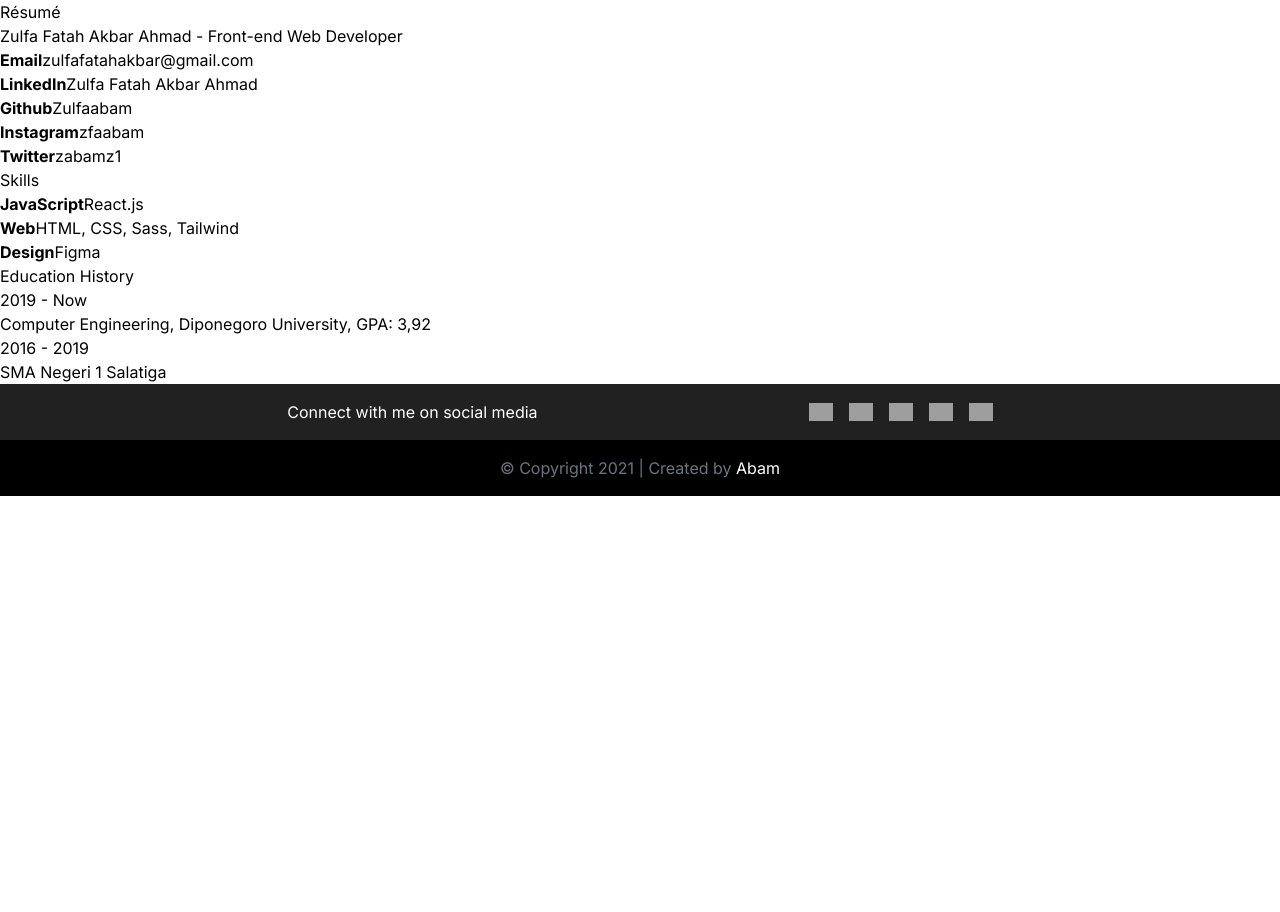
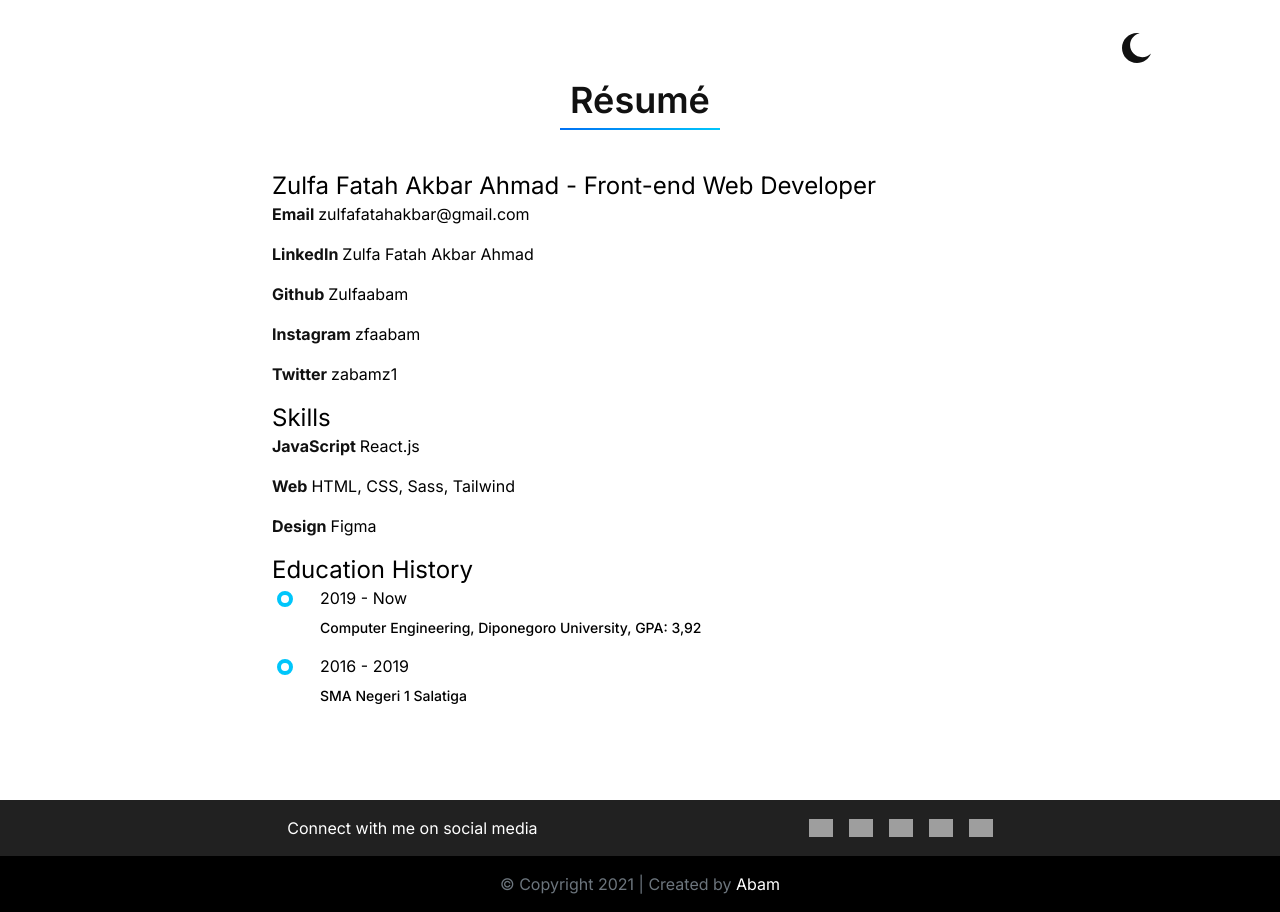
Before and after one commit to Zulfaabam/portfolio-v2, a React (Create React App) app: page /fullprofile in a window 1280 px wide. Before the commit the page ends 800 px from the top, so only its background shows below. Built offline with nearby package versions, Linux system fonts and the light colour scheme; grey boxes are pictures that could not be loaded.

Commit message:
full tailwind css

```diff
--- a/src/components/Hero.js
+++ b/src/components/Hero.js
@@ -1,5 +1,6 @@
 import React from 'react'
 import { motion } from 'framer-motion'
+import TopNav from './TopNav'
 
 export default function Hero() {
   const title = `Hello, I'm Abam`
@@ -42,17 +43,7 @@ export default function Hero() {
       className="header bg-hero-light dark:bg-hero-dark bg-cover bg-top md:bg-left w-full h-[450px] xl:h-[750px] py-5 sm:py-10 xl:py-20 text-center sm:text-left"
       id="header"
     >
-      <motion.div
-        className="theme-changer absolute right-[10%] xl:right-[15%] 2xl:right-[20%] bg-btn-light dark:bg-btn-dark bg-cover w-[30px] aspect-square cursor-pointer transition-all"
-        initial={{ y: '-100vh' }}
-        animate={{ y: 0 }}
-        transition={{
-          type: 'spring',
-        }}
-        onClick={() => {
-          document.documentElement.classList.toggle('dark')
-        }}
-      ></motion.div>
+      <TopNav />
       <div className="intro-wrapper h-full flex flex-col sm:flex-row-reverse justify-center items-center sm:gap-4 md:gap-6 lg:gap-12">
         <motion.div
           className="intro-img flex justify-center items-center"
@@ -72,7 +63,7 @@ export default function Hero() {
         </motion.div>
         <div className="intro-info p-8 sm:p-0 flex flex-col gap-1 sm:items-start">
           <motion.h1
-            className="title text-white font-bold text-4xl md:text-5xl lg:text-6xl"
+            className="title"
             initial="hidden"
             animate="visible"
             variants={sentence}
--- /dev/null
+++ b/src/components/TopNav.js
@@ -0,0 +1,22 @@
+import React from 'react'
+import { motion } from 'framer-motion'
+
+export default function TopNav() {
+  return (
+    <div className="topnav w-full h-24 fixed top-0 left-0">
+      <div className="max-w-5xl mx-auto h-full flex items-center">
+        <motion.div
+          className="theme-changer"
+          initial={{ y: '-100vh' }}
+          animate={{ y: 0 }}
+          transition={{
+            type: 'spring',
+          }}
+          onClick={() => {
+            document.documentElement.classList.toggle('dark')
+          }}
+        ></motion.div>
+      </div>
+    </div>
+  )
+}
--- a/src/index.css
+++ b/src/index.css
@@ -4,7 +4,19 @@
 @tailwind utilities;
 
 @layer components {
+  .title {
+    @apply text-white font-bold text-4xl md:text-5xl lg:text-6xl;
+  }
+
   .subtitle {
     @apply text-dark dark:text-white text-2xl md:text-3xl lg:text-4xl font-semibold after:w-40 after:h-[0.1rem] after:block after:my-2 after:mx-auto after:bg-gradient-to-r after:from-blue after:to-blue-light text-center;
   }
+
+  .theme-changer {
+    @apply ml-auto bg-btn-light dark:bg-btn-dark bg-cover w-[30px] aspect-square cursor-pointer transition-all;
+  }
+
+  .circles {
+    @apply relative pr-8 pl-10 mb-4 before:absolute before:top-[5px] before:left-[5px] before:w-4 before:h-4 before:bg-white before:border-4 before:border-blue-light before:rounded-full before:z-10;
+  }
 }
--- a/src/pages/FullProfile.js
+++ b/src/pages/FullProfile.js
@@ -3,6 +3,7 @@ import { motion } from 'framer-motion'
 import Footer from '../components/Footer'
 // import './Profile.css'
 import { dataLists } from '../components/Lists'
+import TopNav from '../components/TopNav'
 
 export default function FullProfile() {
   return (
@@ -14,26 +15,19 @@ export default function FullProfile() {
       exit={{ y: '-100vh' }}
       transition={{ duration: 0.5 }}
     >
-      <div className="content-profile">
-        <motion.div
-          className="theme-changer"
-          initial={{ y: '-100vh' }}
-          animate={{ y: 0 }}
-          transition={{
-            type: 'spring',
-          }}
-          onClick={() => {
-            document.body.classList.toggle('light')
-          }}
-        ></motion.div>
-        <div className="resume-wrapper">
-          <h1 className="title">Résumé</h1>
+      <div className="content-profile w-full h-screen py-20 bg-white dark:bg-dark bg-cover bg-center transition-all">
+        <TopNav />
+        <div className="resume-wrapper flex flex-col justify-center px-4 overflow-hidden max-w-3xl mx-auto">
+          <h1 className="subtitle mb-8">Résumé</h1>
           <div className="resume-detail">
-            <h2>Zulfa Fatah Akbar Ahmad - Front-end Web Developer</h2>
+            <h2 className="dark:text-white text-2xl">
+              Zulfa Fatah Akbar Ahmad - Front-end Web Developer
+            </h2>
             <ul>
               {dataLists.map((dataList, index) => {
                 return (
                   <Data
+                    key={index}
                     content={dataList.content}
                     link={dataList.link}
                     name={dataList.name}
@@ -41,27 +35,30 @@ export default function FullProfile() {
                 )
               })}
             </ul>
-            <h2>Skills</h2>
+            <h2 className="dark:text-white text-2xl">Skills</h2>
             <ul>
               <Skill type="JavaScript" content="React.js" />
               <Skill type="Web" content="HTML, CSS, Sass, Tailwind" />
               <Skill type="Design" content="Figma" />
             </ul>
-            <h2>Education History</h2>
-            <div className="timeline">
-              <div className="container right">
-                <div className="content">
-                  <h3>2019 - Now</h3>
-                  <p>Computer Engineering, Diponegoro University, GPA: 3,92</p>
-                </div>
-              </div>
-              <div className="container right">
-                <div className="content">
-                  <h3>2016 - 2019</h3>
-                  <p>SMA Negeri 1 Salatiga</p>
-                </div>
+            <h2 className="dark:text-white text-2xl">Education History</h2>
+            <div className="circles">
+              <div className="px-2">
+                <h3 className="dark:text-white text-base ">2019 - Now</h3>
+                <p className="dark:text-white my-2 text-sm font-medium">
+                  Computer Engineering, Diponegoro University, GPA: 3,92
+                </p>
               </div>
             </div>
+            <div className="circles">
+              <div className="px-2">
+                <h3 className="dark:text-white text-base ">2016 - 2019</h3>
+                <p className="dark:text-white my-2 text-sm font-medium">
+                  SMA Negeri 1 Salatiga
+                </p>
+              </div>
+            </div>
+            <div className="timeline relative w-[300px] after:absolute after:w-[3px] after:bg-white after:top-0 after:bottom-0 after:left-3"></div>
           </div>
         </div>
       </div>
@@ -73,9 +70,14 @@ export default function FullProfile() {
 const Data = ({ content, link, name }) => {
   return (
     <>
-      <li>
-        <strong>{content}</strong>
-        <a href={link} target="_blank" rel="noreferrer">
+      <li className="relative mb-4 transition-all before:bg-blue-light before:absolute before:w-0 before:h-[2px] before:transition-all before:top-[23px] before:right-full hover:before:w-full hover:before:right-0">
+        <strong className="text-dark dark:text-blue-light">{content}</strong>
+        <a
+          href={link}
+          target="_blank"
+          rel="noreferrer"
+          className="dark:text-white ml-1 transition-all cursor-pointer"
+        >
           {name}
         </a>
       </li>
@@ -86,9 +88,9 @@ const Data = ({ content, link, name }) => {
 const Skill = ({ content, type }) => {
   return (
     <>
-      <li>
-        <strong>{type}</strong>
-        <span>{content}</span>
+      <li className="relative mb-4 transition-all before:bg-blue-light before:absolute before:w-0 before:h-[2px] before:transition-all before:top-[23px] before:right-full hover:before:w-full hover:before:right-0">
+        <strong className="text-dark dark:text-blue-light">{type}</strong>
+        <span className="dark:text-white ml-1">{content}</span>
       </li>
     </>
   )
--- a/src/pages/Profile.css
+++ /dev/null
@@ -1,155 +0,0 @@
-.content-profile {
-  background: var(--bg-header);
-  background-size: cover;
-  background-position: center;
-
-  width: 100%;
-  height: 100vh;
-  padding: 80px 0;
-
-  transition: all 200ms ease;
-}
-
-.resume-wrapper {
-  display: flex;
-  flex-direction: column;
-  justify-content: center;
-  padding: 0 1rem;
-  overflow: hidden;
-  max-width: 768px;
-  margin: 0 auto;
-}
-
-.resume-wrapper h1 {
-  margin-bottom: 2rem;
-}
-
-.resume-detail h2 {
-  color: white;
-  font-size: 24px;
-}
-
-.resume-detail ul {
-  list-style: none;
-  margin: 0;
-  padding: 0;
-}
-
-li {
-  position: relative;
-  margin-bottom: 1rem;
-  transition: all 500ms ease;
-}
-
-li::before {
-  background-color: var(--blue-light);
-  position: absolute;
-  content: '';
-  width: 0;
-  height: 2px;
-  transition: all 0.75s ease;
-  top: 23px;
-  right: 100%;
-}
-
-li:hover::before {
-  width: 100%;
-  right: 0;
-  transition: all 0.75s ease;
-}
-
-li strong {
-  color: var(--blue-light);
-}
-
-li a {
-  text-decoration: none;
-  color: white;
-  margin-left: 5px;
-  transition: all 300ms ease;
-  cursor: pointer;
-}
-
-li span {
-  color: white;
-  margin-left: 5px;
-}
-
-.timeline {
-  position: relative;
-  width: 300px;
-}
-
-/*vertical ruler*/
-.timeline::after {
-  content: '';
-  position: absolute;
-  width: 3px;
-  background-color: white;
-  top: 0;
-  bottom: 0;
-  left: 1rem;
-}
-
-.container {
-  position: relative;
-  padding: 0 2rem 0 2.5rem;
-  margin-bottom: 1rem;
-}
-
-/* The circles */
-.container::before {
-  content: '';
-  position: absolute;
-  top: 0.5rem;
-  left: 5px;
-  width: 1rem;
-  height: 1rem;
-  background-color: white;
-  border: 4px solid var(--blue-light);
-  border-radius: 50%;
-  z-index: 1;
-}
-
-.content {
-  position: relative;
-  padding: 0.5rem;
-  /* border: 1px solid white;
-  border-radius: 10px; */
-}
-
-.content h3 {
-  color: white;
-  font-size: 1rem;
-  margin: 0;
-}
-
-.content p {
-  color: white;
-  margin: 10px 0;
-  font-size: 14px;
-  font-weight: 500;
-  line-height: 1.25rem;
-}
-
-@media screen and (min-width: 768px) {
-  /* .resume-wrapper {
-    padding: 0 4rem;
-  } */
-
-  .timeline {
-    width: 500px;
-  }
-}
-
-/* @media screen and (min-width: 1024px) {
-  .resume-wrapper {
-    padding: 0 10rem;
-  }
-}
-
-@media screen and (min-width: 1440px) {
-  .resume-wrapper {
-    padding: 0 20rem;
-  }
-} */
```
Also changed, not shown: src/svgs/icon-moon.svg.
